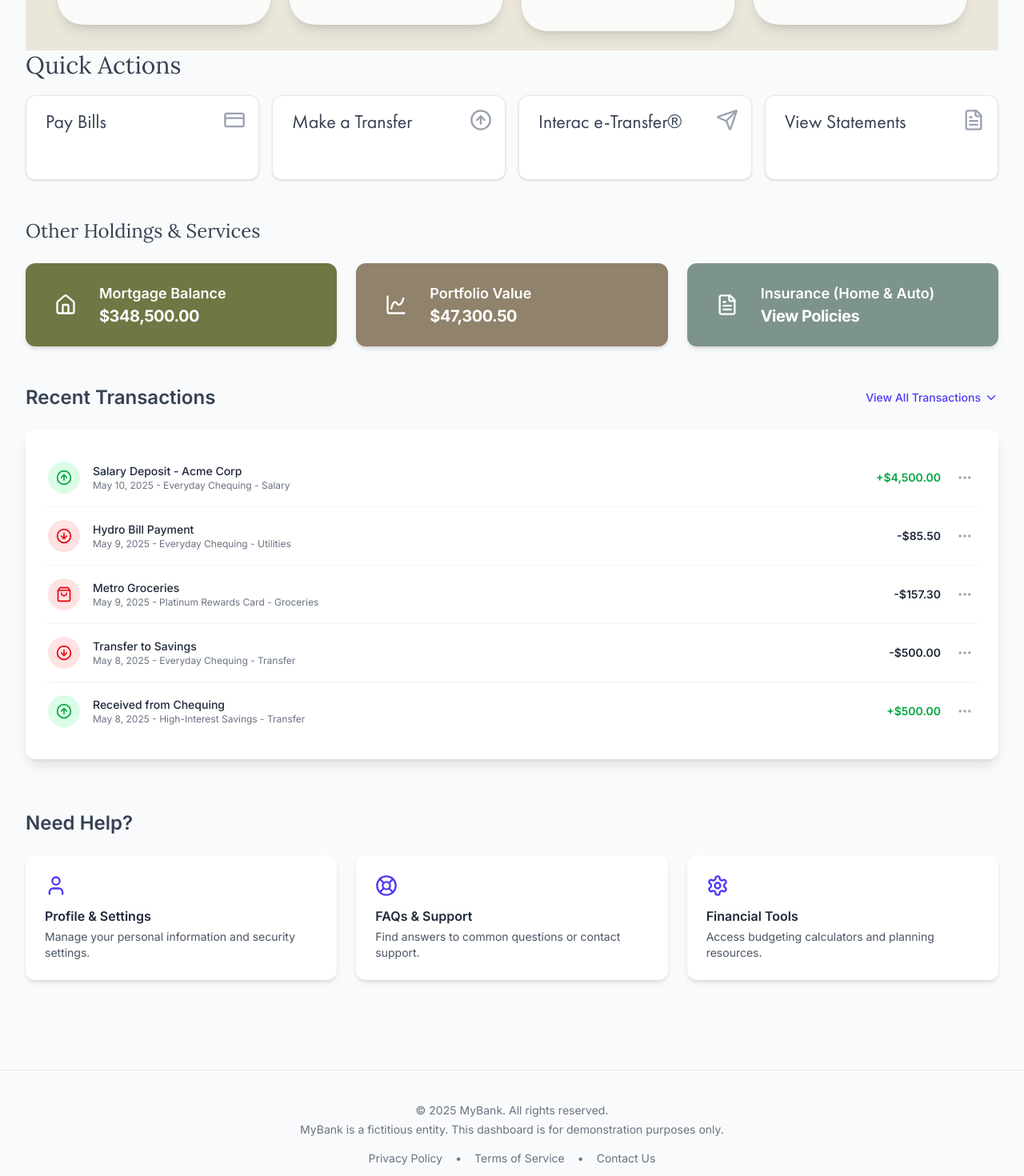
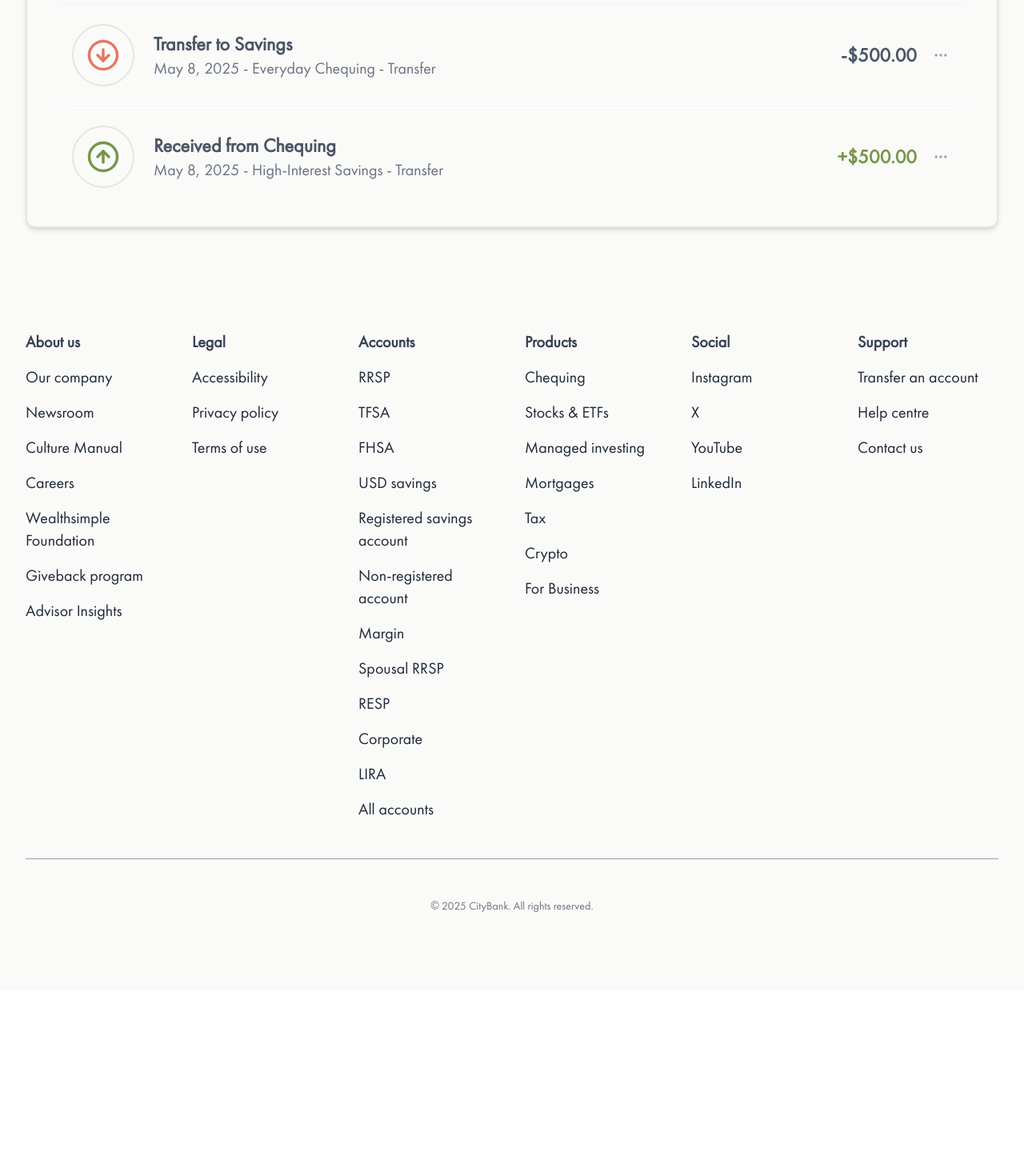
Before and after one commit to tianxiaozhang1/citybank3, a Next.js app: page /banking in a window 1280 px wide. Shown: the part 653-2123 px from the top of the page at 80% size. After the commit the page ends 1891 px from the top, so only its background shows below. Built offline with nearby package versions, Linux system fonts and the light colour scheme; a web font is replaced by a local one.

Commit message:
Minor fix

```diff
--- a/src/app/banking/page.tsx
+++ b/src/app/banking/page.tsx
@@ -16,6 +16,7 @@ const futura = localFont({ src: '../../fontFiles/FuturaCyrillicBook.ttf' })
 // import pixelMap from '../../images/pixelmap2.png'
 
 import Header from '../../components/Header';
+import Footer from '../../components/Footer';
 
 // const CreditCardChip = () => {
 //   return (
@@ -173,21 +174,21 @@ const TransactionRow: React.FC<{ transaction: Transaction }> = ({ transaction })
   const IconComponent = transaction.icon;
 
   return (
-    <li className="py-4 px-1 hover:bg-gray-50 rounded-md transition-colors duration-150">
-      <div className="flex items-center space-x-4">
-        <div className={`p-2.5 rounded-full ${isPositive ? 'bg-green-100 text-green-600' : 'bg-red-100 text-red-600'}`}>
-          <IconComponent size={20} />
+    <li className={`py-3 lg:py-4 px-0 lg:px-2 xl:px-8 rounded-3xl hover:bg-white transition-colors duration-150 ${futura.className}`}>
+      <div className="flex items-center space-x-4 lg:py-2">
+        <div className={`p-2 xl:p-4 rounded-full border-2 border-stone-200 ${isPositive ? ' text-[#779649]' : ' text-[#e67762]'}`}>
+          <IconComponent size={22} className="lg:w-[42px] lg:h-[42px]" />
         </div>
-        <div className="flex-1 min-w-0">
-          <p className="text-sm font-medium text-gray-800 truncate">{transaction.description}</p>
-          <p className="text-xs text-gray-500">
+        <div className="flex-1 min-w-0 px-2">
+          <p className="text-sm lg:text-2xl font-semibold text-gray-600 truncate">{transaction.description}</p>
+          <p className="text-xs lg:text-xl text-gray-500">
             {new Date(transaction.date).toLocaleDateString('en-CA', { month: 'short', day: 'numeric', year: 'numeric' })}
             {' - '}
             {transaction.accountName ? `${transaction.accountName} - ` : ''}
             {transaction.category}
           </p>
         </div>
-        <div className={`text-sm font-semibold ${isPositive ? 'text-green-600' : 'text-gray-800'}`}>
+        <div className={`text-sm lg:text-2xl font-semibold ${isPositive ? 'text-[#779649]' : 'text-gray-600'}`}>
           {isPositive ? '+' : ''}{formatCurrency(transaction.amount)}
         </div>
         <button className="text-gray-400 hover:text-gray-600 p-1">
@@ -315,17 +316,16 @@ export default function DashboardPage() {
         <link rel="icon" href="/favicon.ico" />
       </Head>
 
-      <div className={`min-h-screen bg-gray-50 ${inter.className}`}>
+      <div className={`min-h-screen bg-stone-50 ${inter.className}`}>
         <Header />
         <main className="container mx-auto p-4 sm:p-6 lg:p-8">
           <div className="mb-6 lg:mb-10">
-            <h1 className="text-xl lg:text-4xl font-bold text-gray-800">{greeting}, User!</h1>
+            <h1 className={`text-xl lg:text-4xl font-bold text-gray-800 ${lora.className}`}>{greeting}, User!</h1>
             {/* <p className="text-gray-600 mt-1">Here's your financial snapshot.</p> */}
           </div>
 
-
           {/* AccountCard SECTION */}
-          <section id="accounts-overview" className="mb-12">
+          <section id="accounts-overview" className="hidden mb-12">
             <div className="flex justify-between items-center mb-6">
               <h2 className={`text-2xl lg:text-3xl lg:font-bold font-semibold text-gray-700 ${lora.className}`}>Your Accounts</h2>
             </div>
@@ -338,7 +338,7 @@ export default function DashboardPage() {
 
           </section>
 
-          <section className='bg-[#eae6da] w-full'>
+          <section className='hidden bg-[#eae6da] w-full'>
               <div className='lg:max-w-[1200px] xl:max-w-[1500px] mx-auto h-full'>
                   <div className='h-full lg:py-6 lg:px-6 w-full flex justify-center items-center'>
                       <div className='h-full w-full '>
@@ -358,7 +358,7 @@ export default function DashboardPage() {
               </div>
           </section>
 
-          <section id="quick-actions" className="mb-12">
+          <section id="quick-actions" className="hidden mb-12">
              <h2 className={`text-2xl lg:text-3xl font-semibold text-gray-700 mb-5 ${lora.className }`}>Quick Actions</h2>
             <div className="grid grid-cols-2 sm:grid-cols-4 gap-4">
                 <ActionButton href="/banking/pay-bills" icon={CreditCard} label="Pay Bills" />
@@ -369,7 +369,7 @@ export default function DashboardPage() {
           </section>
 
           {summaryItemsData.length > 0 && (
-            <section id="summary-overview" className="mb-12">
+            <section id="summary-overview" className="hidden mb-12">
               <h2 className={`text-2xl font-semibold text-gray-700 mb-6 ${lora.className}`}>Other Holdings & Services</h2>
               <div className="grid grid-cols-1 md:grid-cols-3 gap-6">
                 {summaryItemsData.map((item, index) => (
@@ -381,12 +381,12 @@ export default function DashboardPage() {
 
           <section id="recent-transactions">
             <div className="flex justify-between items-center mb-6">
-              <h2 className="text-2xl font-semibold text-gray-700">Recent Transactions</h2>
-              <NextLink href="/banking/all-transactions" className="flex items-center text-sm font-medium text-indigo-600 hover:text-indigo-800">
+              <h2 className={`lg:text-lg xl:text-3xl font-semibold text-gray-700 ${futura.className}`}>Recent Transactions</h2>
+              <NextLink href="/banking/all-transactions" className={`flex items-center text-sm lg:text-xl font-medium text-gray-600 hover:text-gray-800 ${futura.className}`}>
                 View All Transactions <ChevronDown size={18} className="ml-1" />
               </NextLink>
             </div>
-            <div className="bg-white shadow-lg rounded-xl p-3 sm:p-6">
+            <div className="bg-stone-50 shadow-md rounded-xl p-3 lg:p-6 border-stone-200 border-2 sm:p-6">
               {transactions.length > 0 ? (
                 <ul className="divide-y divide-gray-100">
                   {allTransactionsWithAccountName.slice(0, 5).map(transaction => ( // Show top 5
@@ -399,7 +399,7 @@ export default function DashboardPage() {
             </div>
           </section>
 
-        <aside className="mt-16">
+        <aside className="hidden mt-16">
             <h2 className="text-2xl font-semibold text-gray-700 mb-6">Need Help?</h2>
             <div className="grid grid-cols-1 md:grid-cols-3 gap-6">
                 <NextLink href="/banking/profile-settings" className="block p-6 bg-white rounded-xl shadow-md hover:shadow-lg transition-shadow">
@@ -422,21 +422,9 @@ export default function DashboardPage() {
 
 
         </main>
+      </div>
 
-        <footer className="py-10 mt-20 border-t border-gray-200">
-          <div className="container mx-auto px-4 sm:px-6 lg:px-8 text-center text-gray-500 text-sm">
-            &copy; {new Date().getFullYear()} MyBank. All rights reserved.
-            <p className="mt-1">MyBank is a fictitious entity. This dashboard is for demonstration purposes only.</p>
-            <div className="mt-4 space-x-4">
-                <NextLink href="/privacy-policy" className="hover:text-indigo-600">Privacy Policy</NextLink>
-                <span>&bull;</span>
-                <NextLink href="/terms-of-service" className="hover:text-indigo-600">Terms of Service</NextLink>
-                <span>&bull;</span>
-                <NextLink href="/contact-us" className="hover:text-indigo-600">Contact Us</NextLink>
-            </div>
-          </div>
-        </footer>
-      </div>
+      <Footer />
     </>
   );
 }
--- a/src/app/page.tsx
+++ b/src/app/page.tsx
@@ -1,6 +1,5 @@
-// "use client";
-import React from 'react';
-// , { useState, useEffect }
+"use client";
+import React, { useState, useEffect } from 'react';
 import Head from 'next/head';
 // import Image from 'next/image';
 import Header from '../components/Header'
@@ -121,11 +120,6 @@ const InvestmentCard: React.FC<InvestmentCardProps> = ({
           Chequing account interest
       </div>
 
-      {/* <div className='h-24 xl:mt-12 w-full overflow-hidden '>
-          <div className={barOne}></div>
-          <div className={barTwo}></div>
-          <div className={barThree}></div>
-      </div>  */}
     </div>
   );
 };
@@ -156,7 +150,7 @@ const HelpItem: React.FC<HelpItemProps> = ({ title, description, icon: Icon }) =
       </div>
       <div className={`w-3/4 xl:w-2/3 ml-2 lg:-ml-2 xl:-ml-6 flex items-center ${futura.className}`}>
           <div className={`text-stone-700`}>
-              <div className='font-semibold xl:text-xl 2xl:text-2xl leading-4 mb-0.5 xl:leading-8 lg:mb-2'>{title}</div>
+              <div className='font-semibold lg:text-lg 2xl:text-2xl leading-4 mb-0.5 xl:leading-8 lg:mb-2'>{title}</div>
               <div className='xl:text-lg 2xl:text-xl leading-4 xl:leading-5'>{description}</div>
           </div>
       </div>
@@ -269,7 +263,18 @@ export default function HomePage() {
   //   darkGrayText: '#1F2937', // Darker text for readability
   //   mediumGrayText: '#4B5563',
   // };
+  const [greeting, setGreeting] = useState<string>('');
 
+  // const topThreeCards = "w-56 h-28 lg:w-56 lg:h-28 xl:w-70 xl:h-28 rounded-t-2xl mx-auto"
+
+  useEffect(() => {
+    const now = new Date();
+    const hour = now.getHours();
+    if (hour >= 5 && hour < 12) setGreeting('Good morning');
+    else if (hour >= 12 && hour < 17) setGreeting('Good afternoon');
+    else if (hour >= 17 && hour < 21) setGreeting('Good evening');
+    else setGreeting('Good day');
+  }, []);
   const infoBOX = `rounded-3xl h-full w-full py-6 px-8 lg:px-12 lg:py-12 flex items-center`
 
   return (
@@ -284,7 +289,7 @@ export default function HomePage() {
 
       <main className='bg-stone-50'>
 
-          <section className='lg:grid lg:grid-cols-2 xl:h-166 w-full lg:pt-2 xl:pt-8 px-4 lg:px-36'>
+          <section className='lg:grid lg:grid-cols-2 w-full lg:pt-10 xl:pt-16 lg:pb-4 xl:pb-8 px-4 lg:px-36'>
               <div className='h-full lg:flex lg:justify-end px-6 lg:px-0'>
                 <div className='w-full h-full lg:max-w-[600px] xl:max-w-[750px] flex text-center lg:text-start lg:justify-end items-center'>
                   <div className='px-4 lg:px-12'>
@@ -300,7 +305,7 @@ export default function HomePage() {
               <div className='h-full flex items-center justify-center lg:justify-start'>
                   <div className={`border-2 border-stone-200 flex items-center mx-6 md:mx-10 lg:mx-0 py-6 lg:py-0 lg:h-120 xl:h-140 px-6 md:px-8 lg:w-176 rounded-4xl justify-center bg-slate-50 shadow-sm ${futura.className}`}>
                       <div>
-                          <div className='text-lg lg:text-2xl xl:text-3xl'>Good morning.</div>
+                          <div className='text-lg lg:text-2xl xl:text-3xl'>{greeting}.</div>
                           <div className='text-lg lg:text-2xl xl:text-3xl'>Sign in to your account</div>
 
                           <input
@@ -365,7 +370,7 @@ export default function HomePage() {
 
           <section className='bg-[#eae6da] lg:h-180'>
               <div className='lg:max-w-[1200px] xl:max-w-[1500px] mx-auto h-full'>
-                  <div className='h-full lg:py-16 lg:px-6 w-full flex justify-center items-center'>
+                  <div className='h-full lg:pt-12 lg:pb-24 lg:px-6 w-full flex justify-center items-center'>
                       <div className='h-full w-full'>
                           <div className={`pt-10 pb-4 lg:pb-0 lg:pt-2 text-2xl lg:text-4xl text-center flex items-center justify-center ${lora.className}`}>How can we help you today?</div>
                           <div className='lg:mt-8 mb-12 lg:mb-0 w-full grid grid-cols-1 gap-4 my-6 lg:my-0 lg:grid-cols-3 lg:gap-6'>
```
